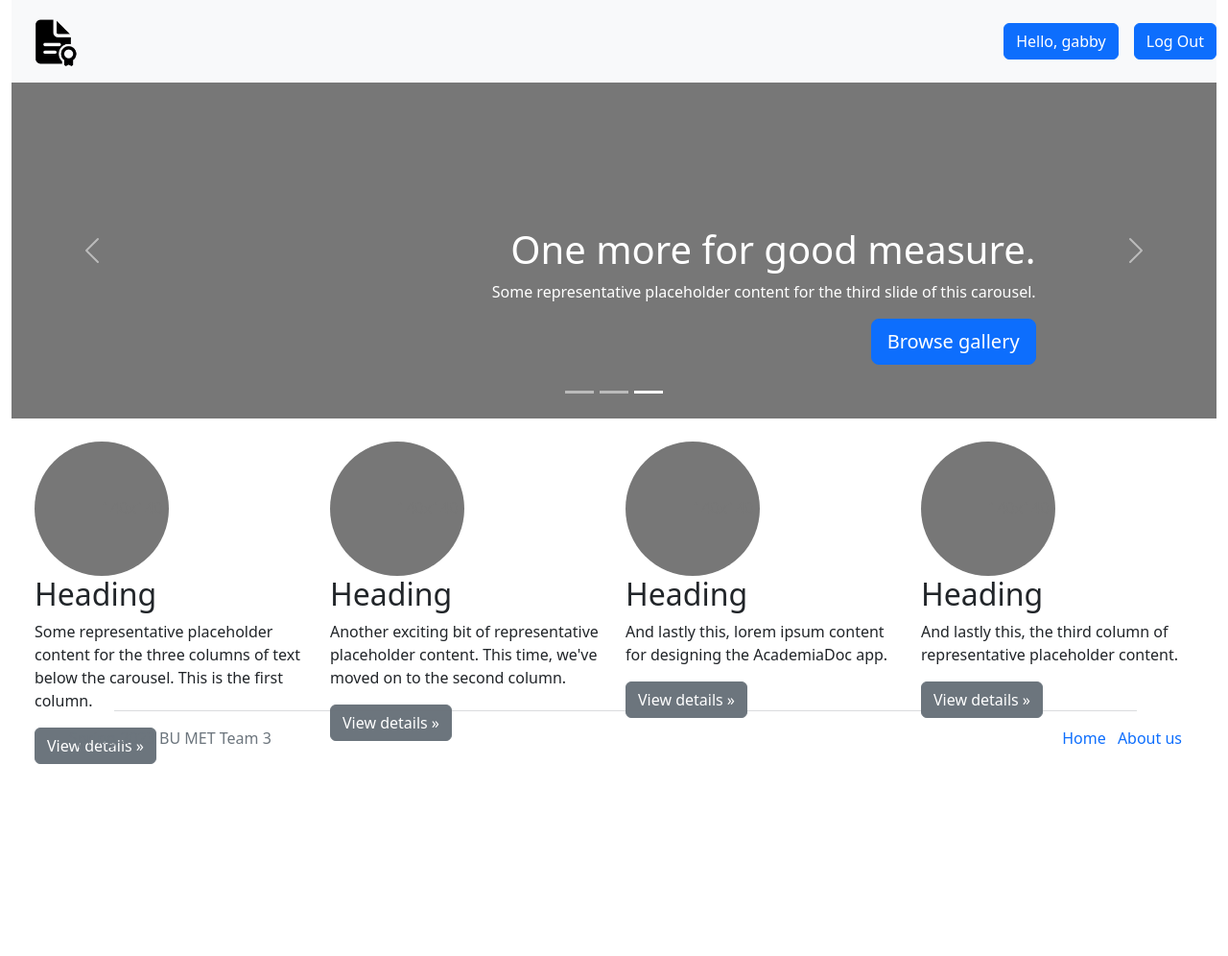
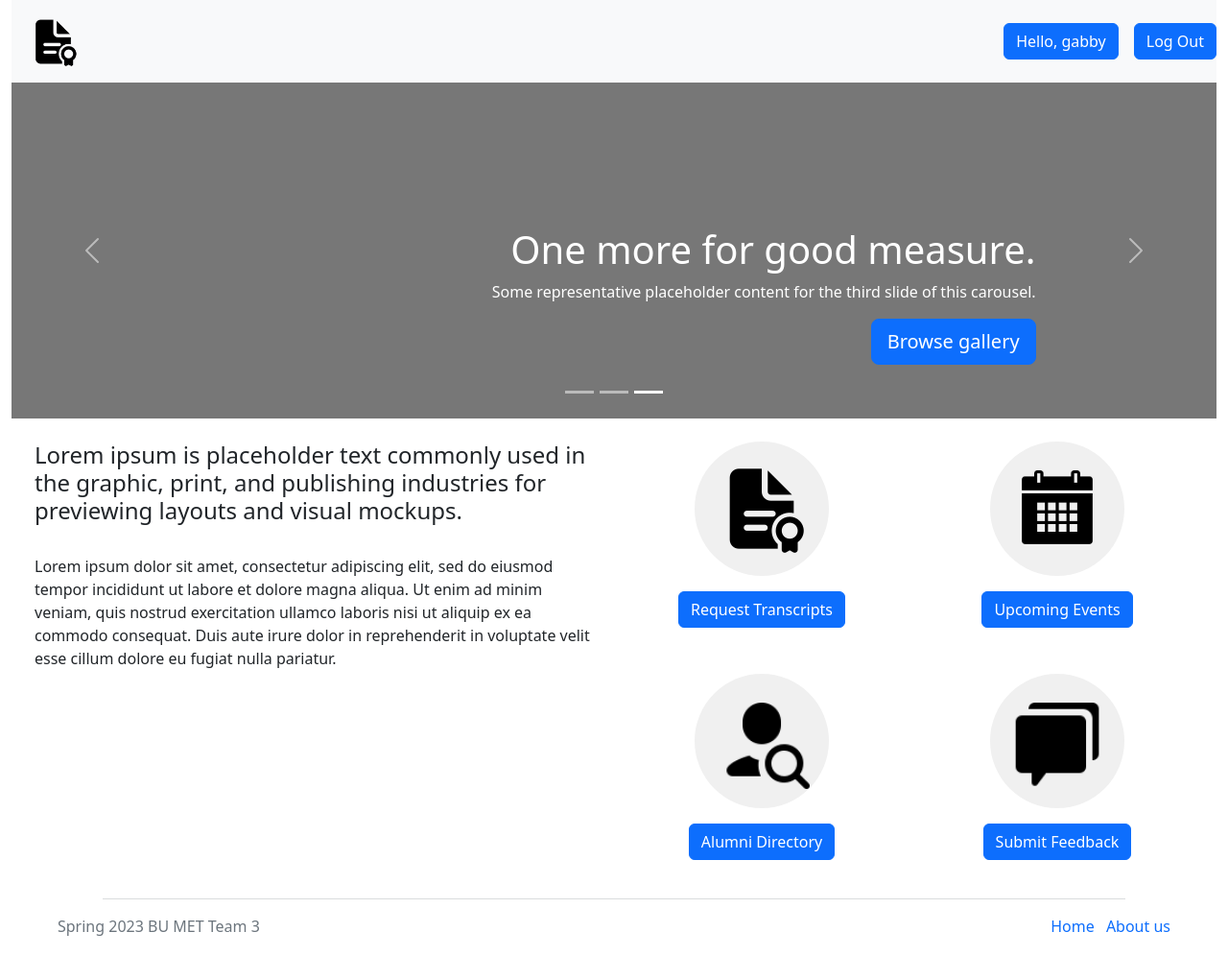
Before and after one commit to BUCS633OLS1Team3/team-project-cs633ols23team3, a Django app: page / in a window 1280 px wide. Shown: the whole page at 96% size. Before the commit the page ends 796 px from the top, so only its background shows below. Run offline with Django 4.2, Linux system fonts and the light colour scheme; a user stored in the database is signed in; some libraries are stand-ins or nearby versions.

Commit message:
built landing page interface

```diff
--- a/academiadocapp/templates/academiadocapp/index.html
+++ b/academiadocapp/templates/academiadocapp/index.html
@@ -140,7 +140,33 @@
 </div>
 <div class="container-fluid">
   <div class="row" style="padding: 1.5rem">
-    <div class="col-lg-3">
+    <div class="col-lg-6">
+      <h4>
+        Lorem ipsum is placeholder text commonly used in the graphic, print, and
+        publishing industries for previewing layouts and visual mockups.
+      </h4>
+      <div style="margin-top: 2rem">
+        Lorem ipsum dolor sit amet, consectetur adipiscing elit, sed do eiusmod
+        tempor incididunt ut labore et dolore magna aliqua. Ut enim ad minim
+        veniam, quis nostrud exercitation ullamco laboris nisi ut aliquip ex ea
+        commodo consequat. Duis aute irure dolor in reprehenderit in voluptate
+        velit esse cillum dolore eu fugiat nulla pariatur.
+      </div>
+    </div>
+    <div class="col-lg-6" style="text-align: -webkit-center">
+      <div class="row">
+        <!-- /.col-lg-6 -->
+        <div class="col-lg-6" style="text-align: -webkit-center">
+          <div
+            style="
+              position: relative;
+              top: 0;
+              left: 0;
+              display: flex;
+              justify-content: center;
+              align-items: center;
+            "
+          >
             <svg
               class="bd-placeholder-img rounded-circle"
               width="140"
@@ -150,21 +176,34 @@
               aria-label="Placeholder: 140x140"
               preserveAspectRatio="xMidYMid slice"
               focusable="false"
+              style="position: relative"
             >
               <title>Placeholder</title>
-        <rect width="100%" height="100%" fill="#777"></rect>
-        <text x="50%" y="50%" fill="#777" dy=".3em">140x140</text>
+              <rect width="100%" height="100%" fill="#f0f0f0"></rect>
             </svg>
-
-      <h2>Heading</h2>
-      <p>
-        Some representative placeholder content for the three columns of text
-        below the carousel. This is the first column.
+            <img
+              height="100"
+              src="{% static 'assets/transcript.png' %}"
+              alt="logo"
+              style="position: absolute"
+            />
+          </div>
+          <p style="margin-top: revert">
+            <a class="btn btn-primary" href="#">Request Transcripts</a>
           </p>
-      <p><a class="btn btn-secondary" href="#">View details »</a></p>
         </div>
-    <!-- /.col-lg-3 -->
-    <div class="col-lg-3">
+        <!-- /.col-lg-6 -->
+        <div class="col-lg-6" style="text-align: -webkit-center">
+          <div
+            style="
+              position: relative;
+              top: 0;
+              left: 0;
+              display: flex;
+              justify-content: center;
+              align-items: center;
+            "
+          >
             <svg
               class="bd-placeholder-img rounded-circle"
               width="140"
@@ -174,21 +213,37 @@
               aria-label="Placeholder: 140x140"
               preserveAspectRatio="xMidYMid slice"
               focusable="false"
+              style="position: relative"
             >
               <title>Placeholder</title>
-        <rect width="100%" height="100%" fill="#777"></rect>
-        <text x="50%" y="50%" fill="#777" dy=".3em">140x140</text>
+              <rect width="100%" height="100%" fill="#f0f0f0"></rect>
             </svg>
-
-      <h2>Heading</h2>
-      <p>
-        Another exciting bit of representative placeholder content. This time,
-        we've moved on to the second column.
+            <img
+              height="80"
+              src="{% static 'assets/events.png' %}"
+              alt="logo"
+              style="position: absolute"
+            />
+          </div>
+          <p style="margin-top: revert">
+            <a class="btn btn-primary" href="#">Upcoming Events</a>
           </p>
-      <p><a class="btn btn-secondary" href="#">View details »</a></p>
         </div>
-    <!-- /.col-lg-3 -->
-    <div class="col-lg-3">
+        <!-- /.col-lg-6 -->
+      </div>
+      <div class="row" style="margin-top: 2rem">
+        <!-- /.col-lg-6 -->
+        <div class="col-lg-6" style="text-align: -webkit-center">
+          <div
+            style="
+              position: relative;
+              top: 0;
+              left: 0;
+              display: flex;
+              justify-content: center;
+              align-items: center;
+            "
+          >
             <svg
               class="bd-placeholder-img rounded-circle"
               width="140"
@@ -198,20 +253,34 @@
               aria-label="Placeholder: 140x140"
               preserveAspectRatio="xMidYMid slice"
               focusable="false"
+              style="position: relative"
             >
               <title>Placeholder</title>
-        <rect width="100%" height="100%" fill="#777"></rect>
-        <text x="50%" y="50%" fill="#777" dy=".3em">140x140</text>
+              <rect width="100%" height="100%" fill="#f0f0f0"></rect>
             </svg>
-
-      <h2>Heading</h2>
-      <p>
-        And lastly this, lorem ipsum content for designing the AcademiaDoc app.
+            <img
+              height="100"
+              src="{% static 'assets/directory.png' %}"
+              alt="logo"
+              style="position: absolute"
+            />
+          </div>
+          <p style="margin-top: revert">
+            <a class="btn btn-primary" href="#">Alumni Directory</a>
           </p>
-      <p><a class="btn btn-secondary" href="#">View details »</a></p>
         </div>
-    <!-- /.col-lg-3 -->
-    <div class="col-lg-3">
+        <!-- /.col-lg-6 -->
+        <div class="col-lg-6" style="text-align: -webkit-center">
+          <div
+            style="
+              position: relative;
+              top: 0;
+              left: 0;
+              display: flex;
+              justify-content: center;
+              align-items: center;
+            "
+          >
             <svg
               class="bd-placeholder-img rounded-circle"
               width="140"
@@ -221,19 +290,25 @@
               aria-label="Placeholder: 140x140"
               preserveAspectRatio="xMidYMid slice"
               focusable="false"
+              style="position: relative"
             >
               <title>Placeholder</title>
-        <rect width="100%" height="100%" fill="#777"></rect>
-        <text x="50%" y="50%" fill="#777" dy=".3em">140x140</text>
+              <rect width="100%" height="100%" fill="#f0f0f0"></rect>
             </svg>
-
-      <h2>Heading</h2>
-      <p>
-        And lastly this, the third column of representative placeholder content.
+            <img
+              height="100"
+              src="{% static 'assets/chat.png' %}"
+              alt="logo"
+              style="position: absolute"
+            />
+          </div>
+          <p style="margin-top: revert">
+            <a class="btn btn-primary" href="#">Submit Feedback</a>
           </p>
-      <p><a class="btn btn-secondary" href="#">View details »</a></p>
         </div>
-    <!-- /.col-lg-3 -->
+        <!-- /.col-lg-6 -->
+      </div>
+    </div>
   </div>
 </div>
 
--- a/academiadocapp/templates/base.html
+++ b/academiadocapp/templates/base.html
@@ -20,7 +20,8 @@
     {% block style %} {% endblock %}
   </head>
 
-  <body style="min-width: 550px">
+  <body style="min-width: 550px; min-height: 100vh; position: relative">
+    <div style="padding-bottom: 60px">
       <div class="container-fluid">
         <div class="row">
           <div class="col">
@@ -59,7 +60,10 @@
                     data-toggle="collapse"
                     data-target=".navbar-collapse"
                   >
-                  <ul class="navbar-nav mb-2 mb-lg-0" style="margin-left: auto">
+                    <ul
+                      class="navbar-nav mb-2 mb-lg-0"
+                      style="margin-left: auto"
+                    >
                       <li class="nav-item">
                         <a class="nav-link" href="#">
                           <a class="btn btn-primary mb-3 ms-3"
@@ -89,7 +93,10 @@
                     data-toggle="collapse"
                     data-target=".navbar-collapse"
                   >
-                  <ul class="navbar-nav mb-2 mb-lg-0" style="margin-left: auto">
+                    <ul
+                      class="navbar-nav mb-2 mb-lg-0"
+                      style="margin-left: auto"
+                    >
                       <li class="nav-item">
                         <a class="nav-link" href="#">
                           <a
@@ -123,10 +130,12 @@
         </div>
 
         <div class="row">{% block content %} {% endblock %}</div>
+      </div>
+    </div>
 
     <footer
       class="mt-5"
-        style="position: fixed; bottom: 0; width: 100%; height: 60px"
+      style="width: 100%; height: 60px; position: absolute; bottom: 0"
     >
       <div class="container-fluid text-secondary">
         <div class="row justify-content-center">
@@ -153,7 +162,6 @@
         </div>
       </div>
     </footer>
-    </div>
 
     <!-- Bootstrap Commands -->
 
```
Also changed, not shown: db.sqlite3, static/assets/chat.png (added), static/assets/directory.png (added), static/assets/events.png (added), static/assets/transcript.png (added). Lines whose indentation alone changed are shown as unchanged.
